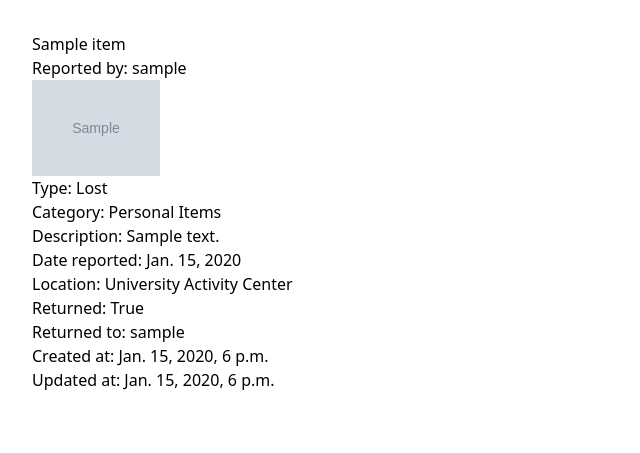
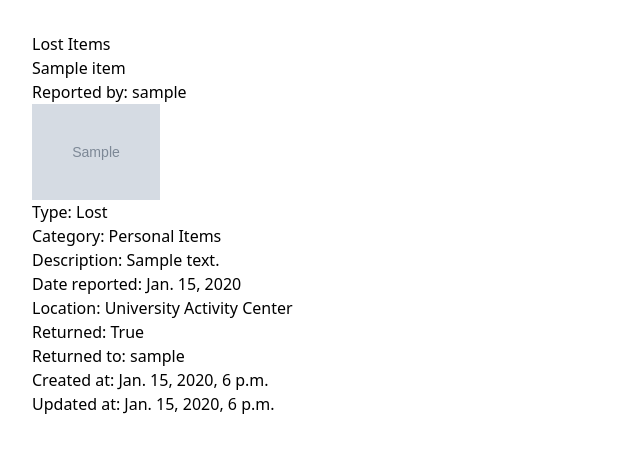
Before and after one commit to amyr11/harifind-v3, a Django app: page /listings/lost/ in a window 1280 px wide. Shown: the top 453 px of the page, without its empty margins (0-640 px from the left). Run offline with Django 5.2, Linux system fonts and the light colour scheme; a user stored in the database is signed in; tables that the repository leaves empty hold one stand-in row (values such as "Sample post"); grey boxes marked "Sample" are stand-in pictures; some libraries are stand-ins or nearby versions.

Commit message:
refactor: remove unnecessary class attributes from forms and improve listings layout

```diff
--- a/harifind_app/templates/change-password.html
+++ b/harifind_app/templates/change-password.html
@@ -8,7 +8,7 @@
 {% block subheading %}Forgot your password? <a href="{% url 'password_reset' %}">Reset password</a>{% endblock %}
 
 {% block form %}
-<form method="POST" class="prose">
+<form method="POST">
     {% csrf_token %}
     {{ form|crispy }}
     <button type="submit" class="btn btn-success mt-4">Save</button>
--- a/harifind_app/templates/edit-item.html
+++ b/harifind_app/templates/edit-item.html
@@ -7,7 +7,7 @@
 {% block heading %}Edit item{% endblock %}
 
 {% block form %}
-<form method="POST" class="prose" enctype="multipart/form-data">
+<form method="POST" enctype="multipart/form-data">
     {% csrf_token %}
     {{ form|crispy }}
     <button type="submit" class="btn btn-success mt-4">Save</button>
--- a/harifind_app/templates/edit-profile.html
+++ b/harifind_app/templates/edit-profile.html
@@ -7,7 +7,7 @@
 {% block heading %}Edit profile{% endblock %}
 
 {% block form %}
-<form method="POST" class="prose" enctype="multipart/form-data">
+<form method="POST" enctype="multipart/form-data">
     {% csrf_token %}
     {{ form|crispy }}
     <button type="submit" class="btn btn-success mt-4">Save</button>
--- a/harifind_app/templates/listings.html
+++ b/harifind_app/templates/listings.html
@@ -3,10 +3,12 @@
 {% block title %} {{ title }} {% endblock %}
 
 {% block content %}
-<ul class="prose">
+<div class="prose">
+    <h1>{{ title }}</h1>
     {% if not items %}
-    <li>No items found</li>
+    <p>No items found</p>
     {% endif %}
+    <ul>
 
         {% for item in items %}
         <li>
@@ -29,4 +31,5 @@
         </li>
         {% endfor %}
     </ul>
+</div>
 {% endblock %}
--- a/harifind_app/templates/register/register.html
+++ b/harifind_app/templates/register/register.html
@@ -8,7 +8,7 @@
 {% block subheading %}Already have an account? <a href="{% url 'login' %}">Login</a>{% endblock %}
 
 {% block form %}
-<form method="POST" class="prose" enctype="multipart/form-data">
+<form method="POST" enctype="multipart/form-data">
     {% csrf_token %}
     {{ form|crispy }}
     <button type="submit" class="btn btn-success mt-4">Register</button>
--- a/harifind_app/templates/registration/login.html
+++ b/harifind_app/templates/registration/login.html
@@ -9,7 +9,7 @@
     href="{% url 'password_reset' %}">Reset password</a>{% endblock %}
 
 {% block form %}
-<form method="POST" class="prose">
+<form method="POST">
     {% csrf_token %}
     {{ form|crispy }}
     <button type="submit" class="btn btn-success mt-4">Login</button>
--- a/harifind_app/templates/report-found.html
+++ b/harifind_app/templates/report-found.html
@@ -8,7 +8,7 @@
 {% block subheading %}Lost an item instead? <a href="{% url 'report_lost' %}">Report lost item</a>{% endblock %}
 
 {% block form %}
-<form method="POST" class="prose" enctype="multipart/form-data">
+<form method="POST" enctype="multipart/form-data">
     {% csrf_token %}
     {{ form|crispy }}
     <button type="submit" class="btn btn-success mt-4">Submit</button>
--- a/harifind_app/templates/report-lost.html
+++ b/harifind_app/templates/report-lost.html
@@ -8,7 +8,7 @@
 {% block subheading %}Found an item instead? <a href="{% url 'report_found' %}">Report found item</a>{% endblock %}
 
 {% block form %}
-<form method="POST" class="prose" enctype="multipart/form-data">
+<form method="POST" enctype="multipart/form-data">
     {% csrf_token %}
     {{ form|crispy }}
     <button type="submit" class="btn btn-success mt-4">Submit</button>
--- a/harifind_app/views.py
+++ b/harifind_app/views.py
@@ -68,7 +68,7 @@ def report(request, type, template):
             form.instance.user = request.user
             form.instance.type = type
             form.save()
-            return redirect("/settings")
+            return redirect(f"/item/{form.instance.id}")
     else:
         form = forms.ReportItemForm()
 
@@ -117,16 +117,13 @@ def add_comment(request, item_id):
 @login_required(login_url="/login")
 def edit_item(request, item_id):
     item = get_object_or_404(models.Item, id=item_id, user=request.user)
-    if item:
-        form = forms.ReportItemForm(instance=item)
-    else:
-        return redirect("/settings")
+    form = forms.ReportItemForm(instance=item)
 
     if request.method == "POST":
         form = forms.ReportItemForm(request.POST, request.FILES, instance=item)
         if form.is_valid():
             form.save()
-            return redirect("/settings")
+            return redirect(f"/item/{item_id}")
 
     return render(request, "edit-item.html", {"form": form})
 
@@ -135,10 +132,9 @@ def edit_item(request, item_id):
 def delete_item(request, item_id):
     if request.method == "POST":
         item = get_object_or_404(models.Item, id=item_id, user=request.user)
-        if item:
-            item.delete()
+        item.delete()
 
-    return redirect("/settings")
+    return redirect(f"/user/{request.user.username}")
 
 
 @login_required(login_url="/login")
@@ -159,20 +155,33 @@ def view_user(request, username):
     )
 
 
-def listings(request, items):
-    return render(request, "listings.html", {"items": items})
+def listings(request, items, title):
+    return render(
+        request,
+        "listings.html",
+        {
+            "items": items,
+            "title": title,
+        },
+    )
 
 
 @login_required(login_url="/login")
 def view_lost_items(request):
-    return listings(request, models.Item.objects.filter(type=models.Item.Type.LOST))
+    return listings(
+        request, models.Item.objects.filter(type=models.Item.Type.LOST), "Lost Items"
+    )
 
 
 @login_required(login_url="/login")
 def view_found_items(request):
-    return listings(request, models.Item.objects.filter(type=models.Item.Type.FOUND))
+    return listings(
+        request, models.Item.objects.filter(type=models.Item.Type.FOUND), "Found Items"
+    )
 
 
 @login_required(login_url="/login")
 def view_returned_items(request):
-    return listings(request, models.Item.objects.filter(returned=True))
+    return listings(
+        request, models.Item.objects.filter(returned=True), "Returned Items"
+    )
```
Also changed, not shown: harifind_app/templates/view-user.html (+2 -5 lines). Lines whose indentation alone changed are shown as unchanged.
